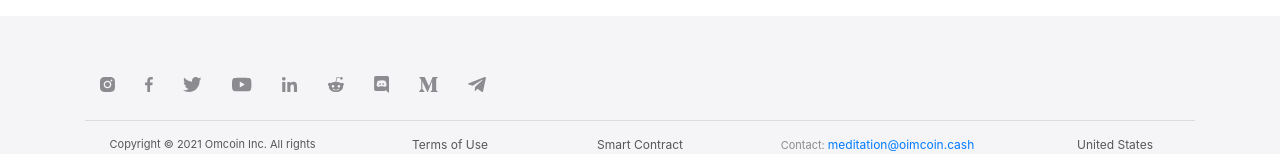
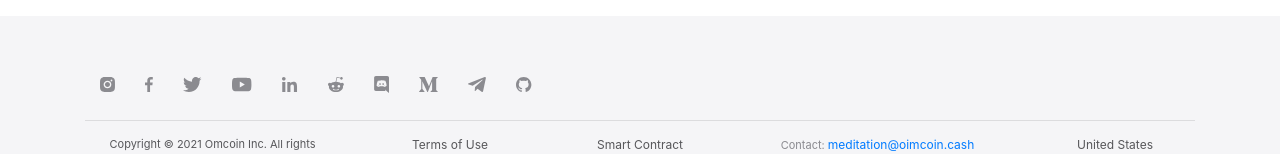
Before and after one commit to ConnorChase29/Omcoin-Website, a React (Create React App) app: page /termsOfService in a window 1280 px wide. Shown: the part 3598-3752 px from the top of the page. Built offline with nearby package versions, Linux system fonts and the light colour scheme.

Commit message:
Add files via upload

```diff
--- a/src/Footer.tsx
+++ b/src/Footer.tsx
@@ -73,9 +73,16 @@ export class Footer extends React.Component<{}, {}>
                                         </a>
                                     </div>
                                     <div className="socialSpacing">
-                                        <a href="https://omcoin.medium.com" target="_blank" rel="noopener noreferrer">
+                                        <a href="https://t.me/omcoinofficial" target="_blank" rel="noopener noreferrer">
                                             <svg width="18" height="15" viewBox="0 0 18 15" fill="none" xmlns="http://www.w3.org/2000/svg">
                                                 <path d="M17.8353 1.36523L15.1361 14.0946C14.9323 14.9928 14.4014 15.2164 13.6469 14.7935L9.5339 11.7627L7.54959 13.6716C7.32982 13.8914 7.14647 14.0748 6.7229 14.0748L7.0187 9.88638L14.641 2.9988C14.9725 2.70364 14.5688 2.53945 14.126 2.83525L4.70282 8.76901L0.646042 7.49895C-0.236228 7.2236 -0.252199 6.61668 0.830034 6.19311L16.6975 0.0798335C17.4322 -0.195516 18.0749 0.243382 17.8353 1.36586V1.36523Z" fill="#8B8B90"/>
+                                            </svg>
+                                        </a>
+                                    </div>
+                                    <div className="socialSpacing">
+                                        <a href="https://github.com/Omcoin-Official" target="_blank" rel="noopener noreferrer">
+                                            <svg width="16" height="15" viewBox="0 0 16 15" fill="none" xmlns="http://www.w3.org/2000/svg">
+                                                <path fill-rule="evenodd" clip-rule="evenodd" d="M7.6897 0C3.44114 0 0 3.44114 0 7.6897C0 11.0924 2.20118 13.9664 5.25783 14.9853C5.64232 15.0526 5.7865 14.8219 5.7865 14.62C5.7865 14.4374 5.77689 13.8319 5.77689 13.1878C3.84485 13.5435 3.34502 12.7168 3.19123 12.2843C3.10472 12.0632 2.72984 11.3808 2.40303 11.1981C2.13389 11.0539 1.74941 10.6983 2.39342 10.6887C2.99898 10.6791 3.43153 11.2462 3.57571 11.4769C4.26779 12.64 5.37318 12.3131 5.81534 12.1113C5.88262 11.6115 6.08448 11.275 6.30556 11.0828C4.5946 10.8905 2.80674 10.2273 2.80674 7.28599C2.80674 6.44974 3.10472 5.75767 3.59494 5.21939C3.51804 5.02714 3.2489 4.23895 3.67183 3.18162C3.67183 3.18162 4.31585 2.97976 5.7865 3.96981C6.40168 3.79679 7.0553 3.71028 7.70893 3.71028C8.36255 3.71028 9.01618 3.79679 9.63135 3.96981C11.102 2.97015 11.746 3.18162 11.746 3.18162C12.169 4.23895 11.8998 5.02714 11.8229 5.21939C12.3131 5.75767 12.6111 6.44013 12.6111 7.28599C12.6111 10.2369 10.8136 10.8905 9.10269 11.0828C9.38144 11.3231 9.62174 11.7845 9.62174 12.5054C9.62174 13.5339 9.61213 14.3605 9.61213 14.62C9.61213 14.8219 9.75631 15.0622 10.1408 14.9853C11.6673 14.4699 12.9938 13.4888 13.9335 12.1801C14.8733 10.8714 15.3789 9.30088 15.3794 7.6897C15.3794 3.44114 11.9383 0 7.6897 0Z" fill="#8B8B90"/>
                                             </svg>
                                         </a>
                                     </div>
@@ -99,7 +106,7 @@ export class Footer extends React.Component<{}, {}>
 
                             </MDBCol>
                             <MDBCol md="2">
-                                <a href="https://drive.google.com/file/d/1o3spoW1Vlpbpw1SdWBEo3ZfAmo54DVNy/view?usp=sharing" target="_blank" rel="noopener noreferrer">
+                                <a href="https://github.com/Omcoin-Official/Omcoin-Smart-Contract" target="_blank" rel="noopener noreferrer">
                                     <div className="FooterText"> Smart Contract</div>
                                 </a>
                             </MDBCol>
```
